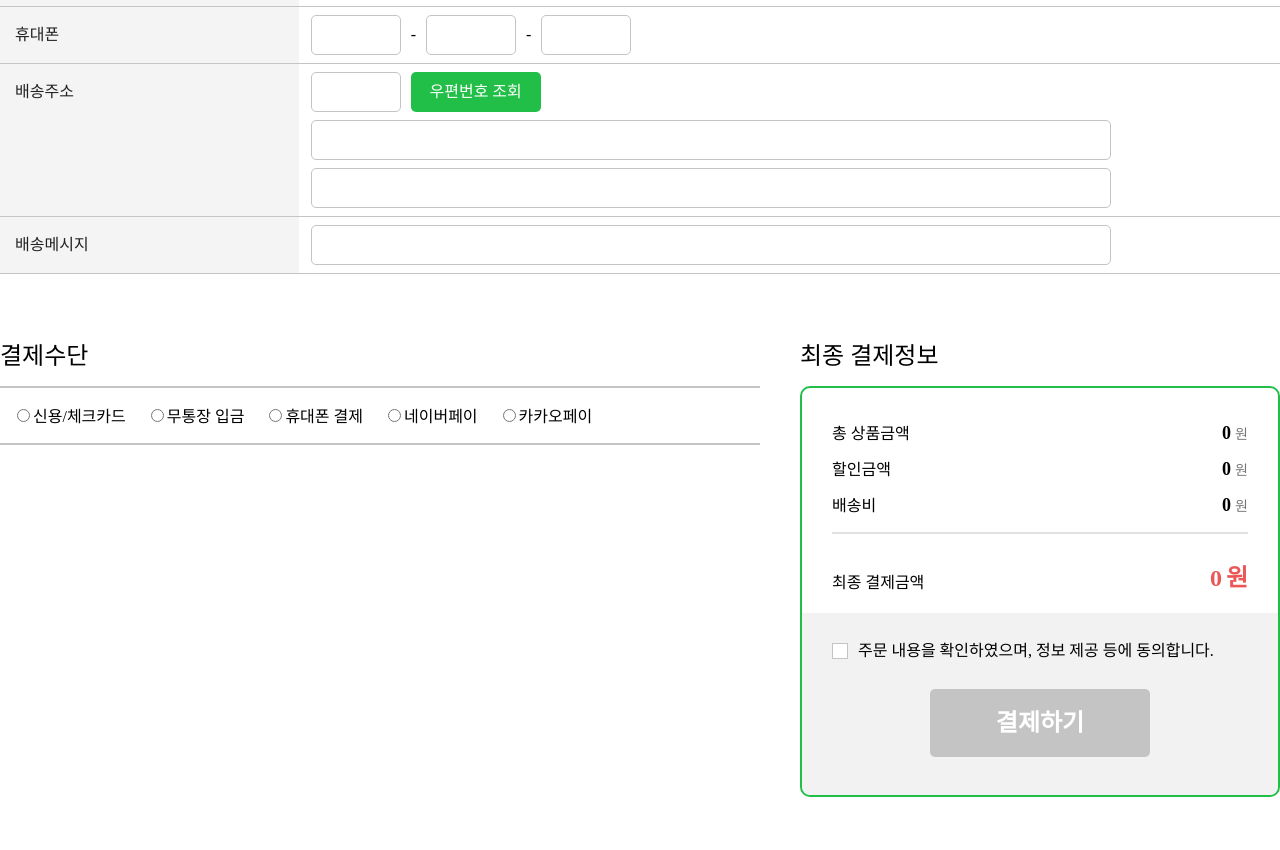
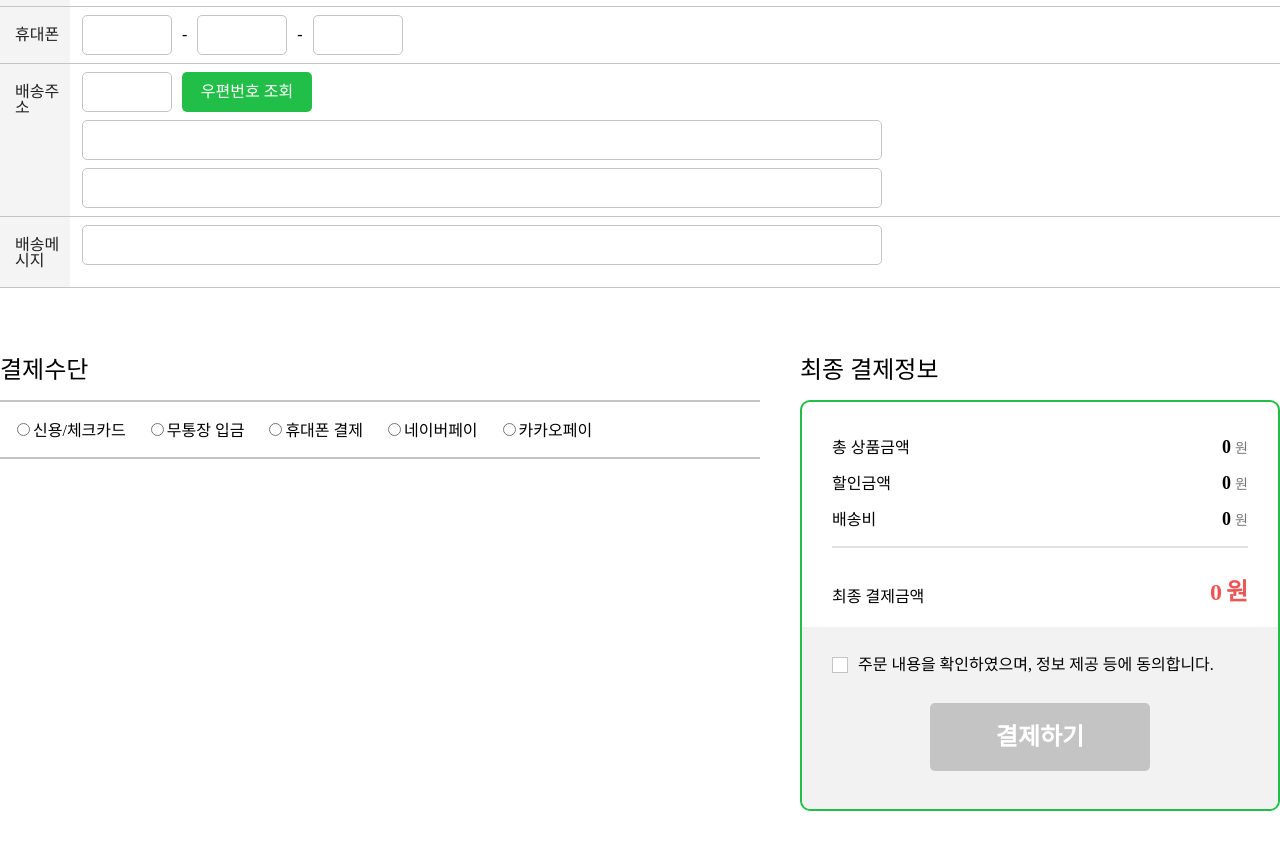
Before and after one commit to jsunbin/hodu2, a React (Create React App) app: page /order in a window 1280 px wide. Shown: the part 865-1715 px from the top of the page. Built offline with nearby package versions, Linux system fonts and the light colour scheme.

Commit message:
주문 페이지 - 중복되는 vertical align 수정

```diff
--- a/src/components/OrderItem.module.css
+++ b/src/components/OrderItem.module.css
@@ -10,6 +10,16 @@
   position: absolute;
   bottom: -10px;
   left: 0;
+}
+
+.order-item td {
+  width: 230px;
+  vertical-align: middle;
+}
+.order-item td div {
+  color: #767676;
+  font-size: 18px;
+  font-weight: 400;
 }
 
 /* item */
@@ -49,16 +59,6 @@
   font-size: 14px;
 }
 
-td {
-  width: 230px;
-  vertical-align: middle;
-}
-td div {
-  color: #767676;
-  font-size: 18px;
-  font-weight: 400;
-}
-
 .total-price {
   color: #000;
   font-size: 18px;
```
